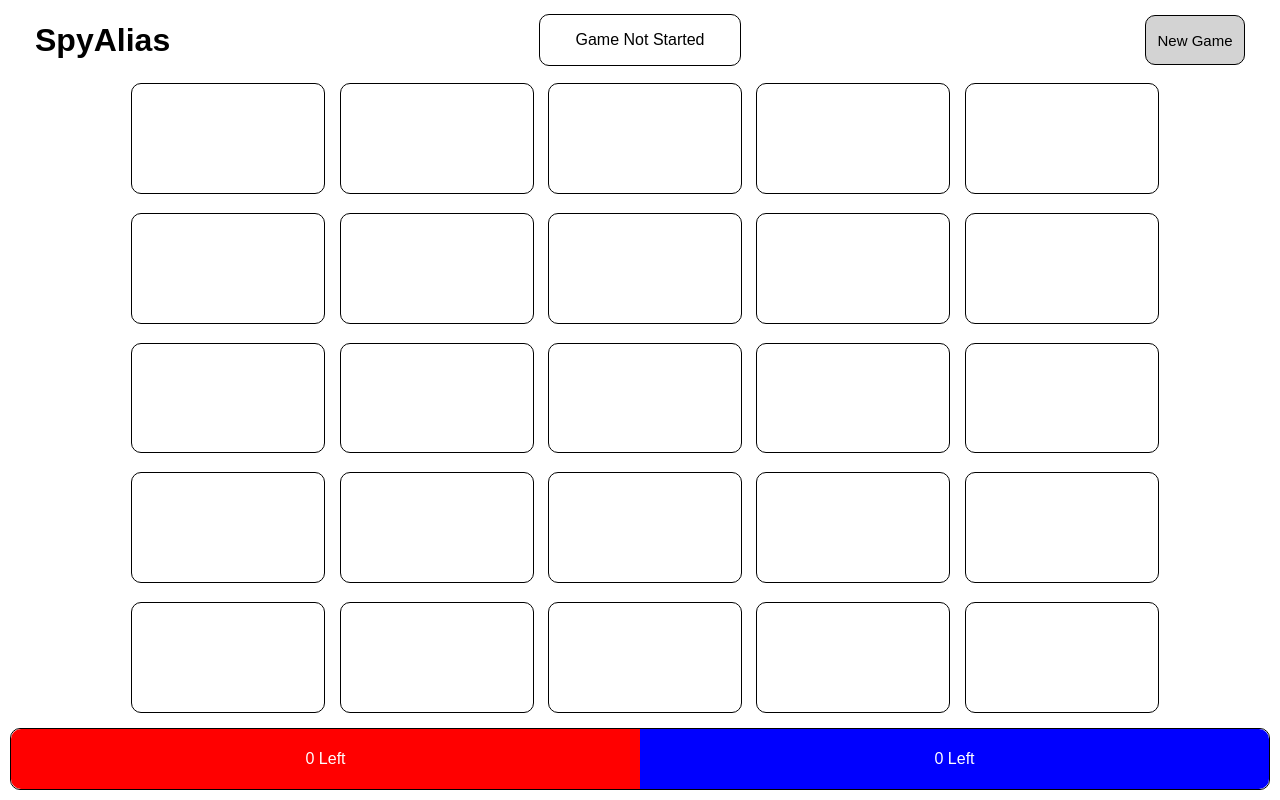
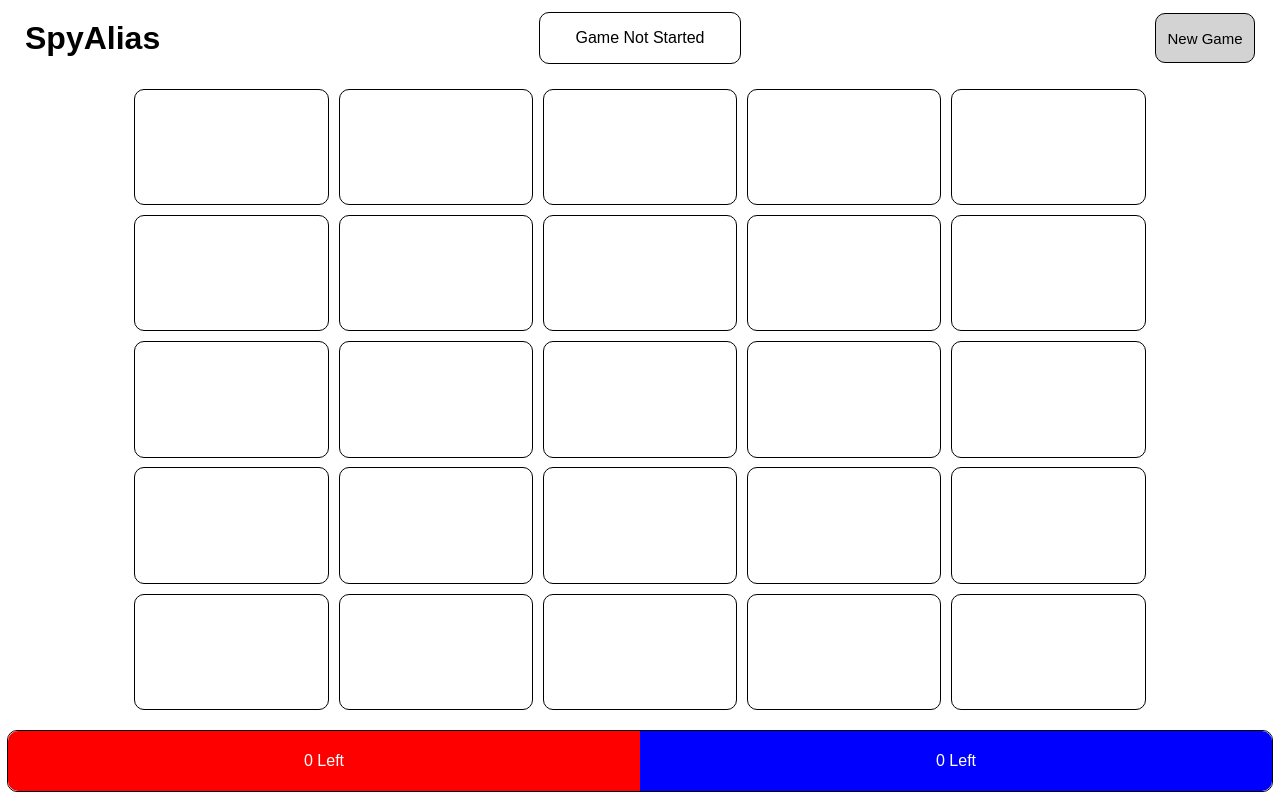
Before and after one commit to jwhamilton99/spy-alias, a plain HTML site: page board/index.html in a window 1280 px wide. Drawn offline with Linux system fonts and the light colour scheme.

Commit message:
scaling polish

```diff
--- a/board/index.html
+++ b/board/index.html
@@ -29,35 +29,39 @@
 			}
 
 			.card {
-				height:85px;
-				width:15%;
+				height: 99%;
+				min-height:15%;
+				max-width:200px;
 				border:1px solid black;
 				display:inline-block;
 				text-align:center;
-				line-height:85px;
+				line-height:14vh;
 				font-size:2vw;
 				border-radius:10px;
-				margin-left:10px;
 				background-color:white;
-				transition: all .3s ease-in-out;
+				transition: color .3s, background-color .3s, opacity .3s ease-in-out;
+				flex-grow:1;
 			}
 
 			#cards {
-				display:block;
-				width:100%;
-				flex-wrap:nowrap;
-
+				display:flex;
+				width:80%;
+				flex-direction:column;
+				flex-grow:1;
+				justify-content:space-evenly;
+				align-items:space-between;
 			}
 
 			#container {
-				position:absolute;
-				top:0;
-				left:0;
-				right:0;
-				bottom:0;
+				min-width:440px;
+				min-height:440px;
 				display:flex;
-				justify-content:center;
+				flex-direction:column;
+				justify-content:space-between;
 				align-items:center;
+				width:100%;
+				height:100%;
+				max-height:100%;
 			}
 
 			#row1 {
@@ -68,16 +72,21 @@
 			}
 
 			.row {
-				margin-top:15px;
+				height:18%;
+				width:100%;
+				display:flex;
+				flex-direction:row;
+				justify-content:space-between;
 			}
 
 			#header {
 				height:60px;
+				max-height:60px;
 				display:flex;
-				margin-bottom:25px;
+				width:100%;
+				margin-bottom:10px;
 				justify-content:center;
 				align-items:center;
-				position:absolute;
 				left:10;
 				right:10;
 				top:10;
@@ -88,10 +97,9 @@
 			}
 
 			#indicator {
-				width:200px;
+				max-width:200px;
+				width:30%;
 				height:50px;
-				margin-left:200px;
-				margin-right:200px;
 				border:1px solid black;
 				border-radius:10px;
 				display:flex;
@@ -113,14 +121,15 @@
 			}
 
 			#score {
-				margin-top:25px;
+				margin-top:10px;
 				height:60px;
 				border-radius:10px;
 				bottom:10px;
 				right:10px;
 				left:10px;
 				border:1px solid black;
-				position:absolute;
+				width:100%;
+				max-height:60px;
 			}
 
 			#blueLeft, #redLeft {
@@ -195,12 +204,14 @@
 			var gameStarted = false;
 			var showingHidden = false;
 			var masterTransitionTime = 300;
+			var modalShowing = false;
 
 			function redirect() {
 				window.location = "https://www.jwhamilton.co/spyalias"
 			}
 
 			function displayModal() {
+				modalShowing = true;
 				document.getElementById('modalContainer').style.opacity = 1;
 				document.getElementById("modal").style.marginTop = 0;
 			}
@@ -212,6 +223,7 @@
 					document.getElementById('modalContainer').style.display = 'none';
 					document.getElementById("qrOut").innerHTML = "";
 					resetCardsAndGenerateWords();
+					modalShowing = false;
 				}, masterTransitionTime);
 			}
 
@@ -374,9 +386,6 @@
 						cards[i].innerHTML = currWord;
 						cards[i].style.color = "black";
 					}
-					for(var i = 0; i < rows.length; i++) {
-						rows[i].style.marginTop = "20px";
-					}
 					document.getElementById("indicator").innerHTML = (((turn)?"Red":"Blue")+"'s Turn");
 					document.getElementById("indicator").style.backgroundColor = (((turn)?"Red":"Blue"));
 					document.getElementById("indicator").style.color = "white";
@@ -481,80 +490,74 @@
 				usedArr[index] = true;
 			}
 
-			function loaded() {
-				var cards = document.getElementsByClassName("card");
-				for(var i = 0; i < cards.length; i++) {
-					cards[i].style.height = (cards[i].offsetWidth*0.56)+"px";
-					cards[i].style.lineHeight =(cards[i].offsetWidth*0.56)+"px";
-				}
-				window.onresize = function(event) {
-					for(var i = 0; i < cards.length; i++) {
-						cards[i].style.height = (cards[i].offsetWidth*0.56)+"px";
-						cards[i].style.lineHeight = (cards[i].offsetWidth*0.56)+"px";
+			document.addEventListener("keyup", function(event) {
+				if(modalShowing) {
+					if(event.keyCode == 13) {
+						dismissModal();
 					}
 				}
-			}
+			});
 		</script>
 	</head>
-	<body onload="loaded()">
+	<body>
 		<div id="container">
+			<div id="header">
+				<div onclick="redirect()" class="headerContent" id="title">
+					<h1>SpyAlias</h1>
+				</div>
+				<div class="headerContent" id="indicator" onclick="toggleHidden()">Game Not Started</div>
+				<div class="headerContent" id="newButton">
+					<button onclick="generateBoard()">New Game</button>
+				</div>
+			</div>
 			<div id="cards">
 				<div id="row1" class="row">
 					<div class="card" onclick="revealCard(0)"></div>
-					<div class="card" onclick="revealCard(1)"></div>
-					<div class="card" onclick="revealCard(2)"></div>
-					<div class="card" onclick="revealCard(3)"></div>
-					<div class="card" onclick="revealCard(4)"></div>
+					<div class="card" style="margin-left:10px" onclick="revealCard(1)"></div>
+					<div class="card" style="margin-left:10px" onclick="revealCard(2)"></div>
+					<div class="card" style="margin-left:10px" onclick="revealCard(3)"></div>
+					<div class="card" style="margin-left:10px" onclick="revealCard(4)"></div>
 				</div>
 				<div id="row2" class="row">
 					<div class="card" onclick="revealCard(5)"></div>
-					<div class="card" onclick="revealCard(6)"></div>
-					<div class="card" onclick="revealCard(7)"></div>
-					<div class="card" onclick="revealCard(8)"></div>
-					<div class="card" onclick="revealCard(9)"></div>
+					<div class="card" style="margin-left:10px" onclick="revealCard(6)"></div>
+					<div class="card" style="margin-left:10px" onclick="revealCard(7)"></div>
+					<div class="card" style="margin-left:10px" onclick="revealCard(8)"></div>
+					<div class="card" style="margin-left:10px" onclick="revealCard(9)"></div>
 				</div>
 				<div id="row3" class="row">
 					<div class="card" onclick="revealCard(10)"></div>
-					<div class="card" onclick="revealCard(11)"></div>
-					<div class="card" onclick="revealCard(12)"></div>
-					<div class="card" onclick="revealCard(13)"></div>
-					<div class="card" onclick="revealCard(14)"></div>
+					<div class="card" style="margin-left:10px" onclick="revealCard(11)"></div>
+					<div class="card" style="margin-left:10px" onclick="revealCard(12)"></div>
+					<div class="card" style="margin-left:10px" onclick="revealCard(13)"></div>
+					<div class="card" style="margin-left:10px" onclick="revealCard(14)"></div>
 				</div>
 				<div id="row4" class="row">
 					<div class="card" onclick="revealCard(15)"></div>
-					<div class="card" onclick="revealCard(16)"></div>
-					<div class="card" onclick="revealCard(17)"></div>
-					<div class="card" onclick="revealCard(18)"></div>
-					<div class="card" onclick="revealCard(19)"></div>
+					<div class="card" style="margin-left:10px" onclick="revealCard(16)"></div>
+					<div class="card" style="margin-left:10px" onclick="revealCard(17)"></div>
+					<div class="card" style="margin-left:10px" onclick="revealCard(18)"></div>
+					<div class="card" style="margin-left:10px" onclick="revealCard(19)"></div>
 				</div>
 				<div id="row5" class="row">
 					<div class="card" onclick="revealCard(20)"></div>
-					<div class="card" onclick="revealCard(21)"></div>
-					<div class="card" onclick="revealCard(22)"></div>
-					<div class="card" onclick="revealCard(23)"></div>
-					<div class="card" onclick="revealCard(24)"></div>
+					<div class="card" style="margin-left:10px" onclick="revealCard(21)"></div>
+					<div class="card" style="margin-left:10px" onclick="revealCard(22)"></div>
+					<div class="card" style="margin-left:10px" onclick="revealCard(23)"></div>
+					<div class="card" style="margin-left:10px" onclick="revealCard(24)"></div>
 				</div>
 			</div>
-		</div>
-		<div id="header">
-			<div onclick="redirect()" class="headerContent" id="title">
-				<h1>SpyAlias</h1>
-			</div>
-			<div class="headerContent" id="indicator" onclick="toggleHidden()">Game Not Started</div>
-			<div class="headerContent" id="newButton">
-				<button onclick="generateBoard()">New Game</button>
-			</div>
-		</div>
-		<div id="score">
-				<div id="redLeft">0 Left</div>
-				<div id="blueLeft">0 Left</div>
-			</div>
-		<div id="modalContainer">
-			<div id="modal">
-				<h1>Scan on your phone:</h1>
-				<div id="qrOut"></div><br>
-				Didn't work?<br>Copy and paste the code into the key:<br><br><input type="text" id="codeOutput"/><br><br><br>
-				<button onclick="dismissModal()">OK</button>
+			<div id="score">
+					<div id="redLeft">0 Left</div>
+					<div id="blueLeft">0 Left</div>
+				</div>
+			<div id="modalContainer">
+				<div id="modal">
+					<h1>Scan on your phone:</h1>
+					<div id="qrOut"></div><br>
+					Didn't work?<br>Copy and paste the code into the key:<br><br><input type="text" id="codeOutput"/><br><br><br>
+					<button onclick="dismissModal()">OK</button>
+				</div>
 			</div>
 		</div>
 	</body>
```
Also changed, not shown: key/index.html (+27 -12 lines), 1 other file.
